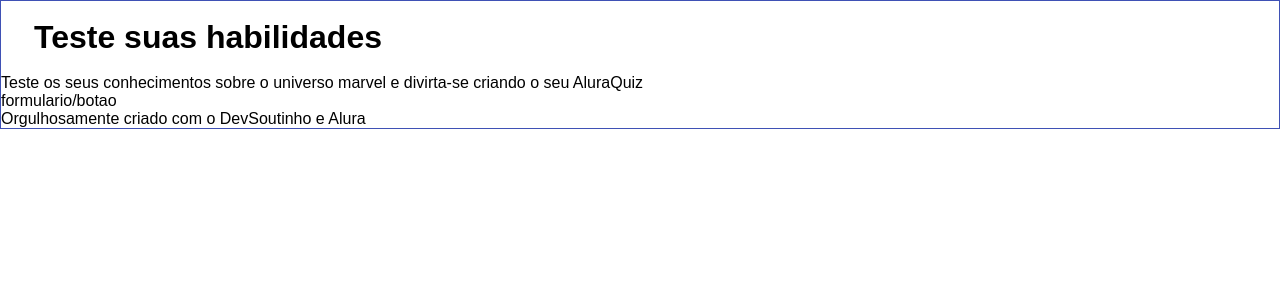
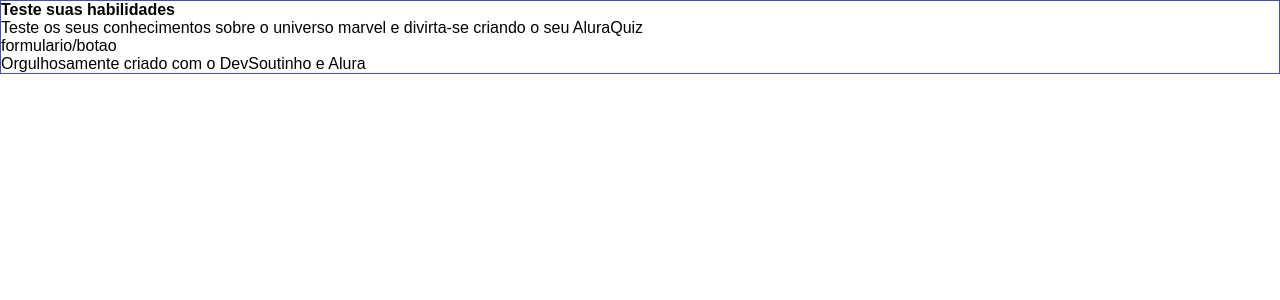
Before and after one commit to oRuanVinicios/ALURAQUIZ, a Next.js app: page / in a window 1280 px wide. Shown: the top 300 px of the page. Built offline with nearby package versions, Linux system fonts and the light colour scheme.

Commit message:
dando inicio aos estilos

```diff
--- a/app/card.module.css
+++ b/app/card.module.css
@@ -1,9 +1,10 @@
 .card {
     border: 1px solid #3F51B5;
-
 }
-
-.card > header{
+.cardHeader {
+    padding: 18px 33px;
+    background-color: #3F51B5;
+}
+.cardHeaderTitle {
     font-size: 16px;
-    padding: 18px 33px;
 }
--- a/app/page.tsx
+++ b/app/page.tsx
@@ -3,8 +3,8 @@
   return (
     <main>
       <div className={cardStyles.card}>
-      <header>
-        <h1 className="title">Teste suas habilidades</h1>
+      <header className={cardStyles.cardheader}>
+        <h1 className={cardStyles.cardHeaderTitle}>Teste suas habilidades</h1>
       </header>
       <p>
         Teste os seus conhecimentos sobre o universo marvel e divirta-se criando o seu AluraQuiz
```
